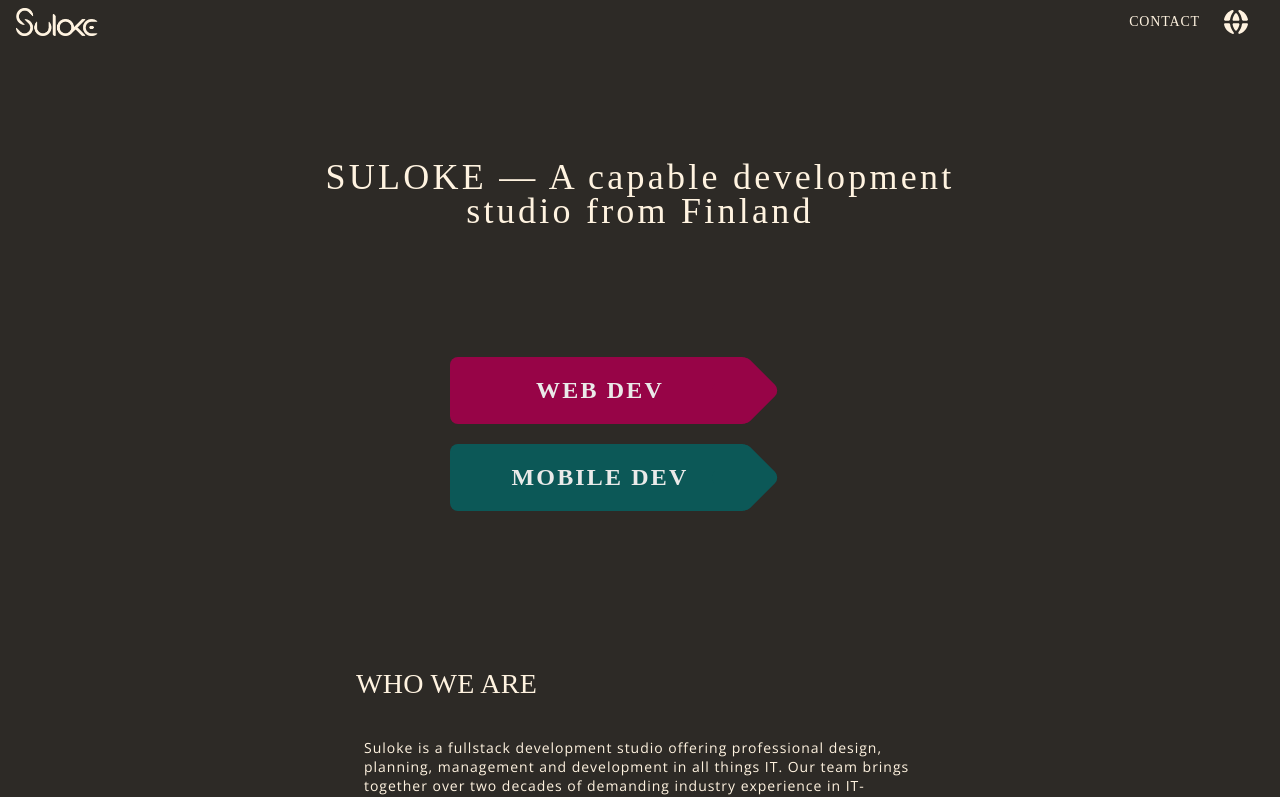
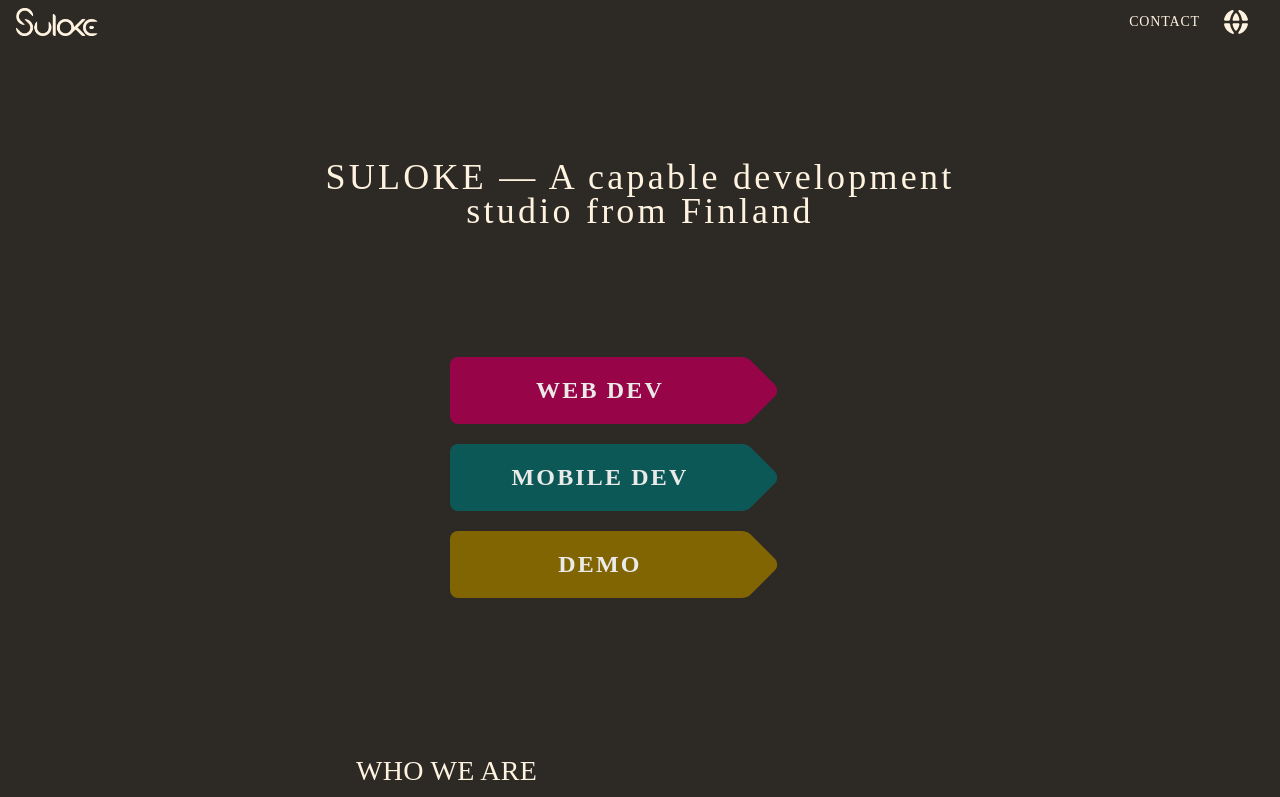
Before and after one commit to Suloke/suloke.github.io, a Next.js app: page /en in a window 1280 px wide. Shown: the top 797 px of the page. Built offline with nearby package versions, Linux system fonts and the light colour scheme; a web font is replaced by a local one; what tailwindcss-rtl would draw is missing.

Commit message:
added demo button

```diff
--- a/package.json
+++ b/package.json
@@ -13,7 +13,7 @@
     "@formatjs/intl-localematcher": "0.5.7",
     "clipboard": "^2.0.11",
     "negotiator": "1.0.0",
-    "next": "15.0.3",
+    "next": "^15.5.5",
     "react": "19.0.0-rc-66855b96-20241106",
     "react-dom": "19.0.0-rc-66855b96-20241106",
     "server-only": "0.0.1",
--- a/src/components/arrowCard.js
+++ b/src/components/arrowCard.js
@@ -1,4 +1,14 @@
 import Link from "next/link";
+
+const isValidUrl = urlString=> {
+      var urlPattern = new RegExp('^(https?:\\/\\/)?'+ // validate protocol
+    '((([a-z\\d]([a-z\\d-]*[a-z\\d])*)\\.)+[a-z]{2,}|'+ // validate domain name
+    '((\\d{1,3}\\.){3}\\d{1,3}))'+ // validate OR ip (v4) address
+    '(\\:\\d+)?(\\/[-a-z\\d%_.~+]*)*'+ // validate port and path
+    '(\\?[;&a-z\\d%_.~+=-]*)?'+ // validate query string
+    '(\\#[-a-z\\d_]*)?$','i'); // validate fragment locator
+  return !!urlPattern.test(urlString);
+}
 
 const ArrowCard = ({
   text,
@@ -8,10 +18,18 @@ const ArrowCard = ({
   color,
   lang,
 }) => {
+
+  let url
+  if (isValidUrl(target) === true){
+      url = target
+  } else {
+    url = `/${lang}/${target}`
+  }
+
   return (
     <Link
       className={`min-w-[200px] w-full max-w-[300px] rounded-lg`}
-      href={`/${lang}/${target}`}
+      href={url}
       onMouseEnter={() => setCardHoveredIndex(index)}
       onMouseLeave={() => setCardHoveredIndex(null)}
     >
--- a/src/components/bannerSection.js
+++ b/src/components/bannerSection.js
@@ -24,7 +24,9 @@ const BannerSection = ({ lang, dictionary }) => {
       icon: "/phone.svg",
       color: "#095E5E",
     },
-    // { text: dictionary.backend, imageSrc: "/more-arrow.svg", altText: "Yellow Arrow", target: "backend", icon: "/backend.svg", color: "#8C6C00" },
+    { text: dictionary.demo, imageSrc: "/more-arrow.svg", altText: "Yellow Arrow", target: "https://dev.suloke.com", icon: "/backend.svg", color: "#8C6C00" },
+
+        // { text: dictionary.backend, imageSrc: "/more-arrow.svg", altText: "Yellow Arrow", target: "https://dev.suloke.com", icon: "/backend.svg", color: "#8C6C00" },
   ];
 
   return (
--- a/src/dictionaries/ar.json
+++ b/src/dictionaries/ar.json
@@ -10,7 +10,8 @@
   "bannerSection": {
     "web": "تطوير الويب",
     "mobile": "تطوير الموبايل",
-    "backend": "تطوير برامج الخلفية"
+    "backend": "تطوير برامج الخلفية",
+    "demo": "عرض تقديمي لقدرات التطوير"
   },
   "teamSection": {
     "title": "الفريق الأساسي",
--- a/src/dictionaries/en.json
+++ b/src/dictionaries/en.json
@@ -10,7 +10,8 @@
   "bannerSection": {
     "web": "WEB DEV",
     "mobile": "MOBILE DEV",
-    "backend": "BACKEND"
+    "backend": "BACKEND",
+    "demo": "DEMO"
   },
   "teamSection": {
     "title": "THE CORE TEAM",
--- a/src/dictionaries/zh.json
+++ b/src/dictionaries/zh.json
@@ -10,7 +10,8 @@
   "bannerSection": {
     "web": "網頁開發",
     "mobile": "手機應用程式開發",
-    "backend": "後端開發"
+    "backend": "後端開發",
+    "demo": "演示"
   },
   "teamSection": {
     "title": "核心團隊",
```
Also changed, not shown: 1 other file (tests, documents, lock files or other folders).
